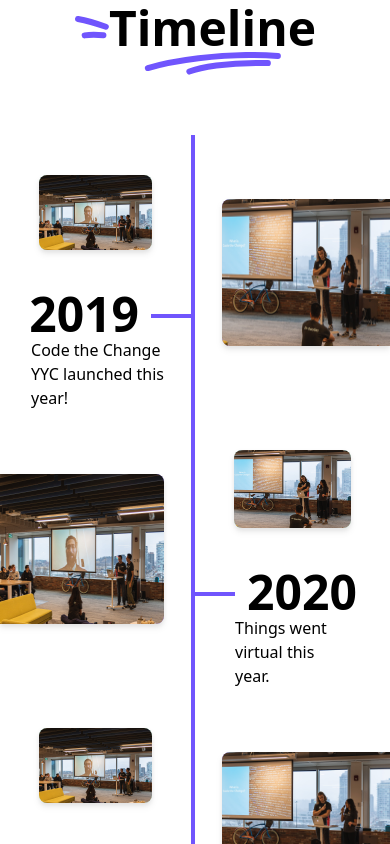
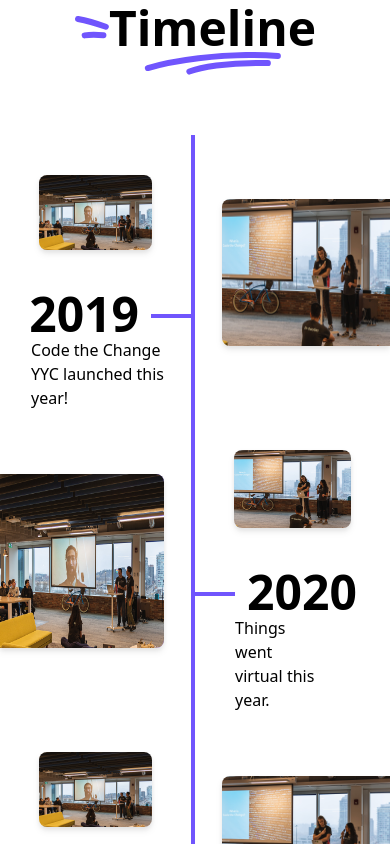
Before and after one commit to Code-the-Change-YYC/code-the-change-yyc-site, a Next.js app: page /who-we-are in a window 390 px wide. Shown: the part 1260-2104 px from the top of the page. Built offline with nearby package versions, Linux system fonts and the light colour scheme; a web font is replaced by a local one.

Commit message:
fix: Finalize spacing changes

```diff
--- a/components/Timeline.jsx
+++ b/components/Timeline.jsx
@@ -20,13 +20,13 @@ const Timeline = () => {
     </div>
   );
 
-  const LeftTimelineSide = ({ year, description, smallImage, largeImage }) => (
+  const EvenTimelineBlock = ({ year, description, smallImage, largeImage }) => (
     <div className="flex flex-row flex-start">
-      <div className="flex flex-col items-center">
+      <div className="flex flex-col">
         <img
           src={`/images/timeline/${smallImage}`}
           alt=""
-          className="box-border w-[29vw] mx-[10vw] lg:w-[14.5vw] lg:mx-[5vw] bg-[#BAFBE4] mt-10 rounded-lg drop-shadow-md"
+          className="w-[29vw] mx-[10vw] lg:w-[14.5vw] lg:mx-[5vw] mt-10 rounded-lg drop-shadow-md"
         />
         <div className="flex flex-row ml-auto mt-10">
           <div className="px-3 text-5xl font-semibold">{year}</div>
@@ -38,36 +38,36 @@ const Timeline = () => {
       <img
         src={`/images/timeline/${largeImage}`}
         alt=""
-        className="box-border w-[43vw] ml-[7vw] lg:w-[21.5vw] lg:ml-[3.5vw] bg-[#A689FF] my-16 rounded-l-lg drop-shadow-md"
+        className="w-[43vw] ml-[7vw] lg:w-[21.5vw] lg:ml-[3.5vw] my-16 rounded-l-lg drop-shadow-md"
       />
     </div>
   );
 
-  const RightTimelineSide = ({ year, description, smallImage, largeImage }) => (
+  const OddTimelineBlock = ({ year, description, smallImage, largeImage }) => (
     <div className="flex flex-row flex-start">
       <img
         src={`/images/timeline/${smallImage}`}
         alt=""
-        className="box-border w-[42vw] bg-[#A689FF] mr-[7vw] lg:w-[21vw] lg:mr-[3.5vw] my-16 rounded-r-lg drop-shadow-md"
+        className="w-[42vw] bg-[#A689FF] mr-[7vw] lg:w-[21vw] lg:mr-[3.5vw] my-16 rounded-r-lg drop-shadow-md"
       />
       {MiddleLine}
-      <div className="flex flex-col items-center">
+      <div className="flex flex-col">
         <img
           src={`/images/timeline/${largeImage}`}
           alt=""
-          className="box-border w-[30vw] mx-[10vw] lg:w-[15vw] lg:mx-[5vw] bg-[#BAFBE4] mt-10 rounded-lg drop-shadow-md"
+          className="w-[30vw] mx-[10vw] lg:w-[15vw] lg:mx-[5vw] mt-10 rounded-lg drop-shadow-md"
         />
         <div className="flex flex-row mr-auto mt-10">
           <div className="top-1/2 relative border-t-4 border-[#7055FD] w-10" />
           <div className="pl-3 text-5xl font-semibold">{year}</div>
         </div>
-        <div className="w-48 px-10 mr-auto">{description}</div>
+        <div className="w-40 px-10 mr-auto">{description}</div>
       </div>
     </div>
   );
 
   const renderTimeline = TIMELINE_DATA.map((props, index) => {
-    return isEven(index) ? LeftTimelineSide(props) : RightTimelineSide(props);
+    return isEven(index) ? EvenTimelineBlock(props) : OddTimelineBlock(props);
   });
 
   return (
```
